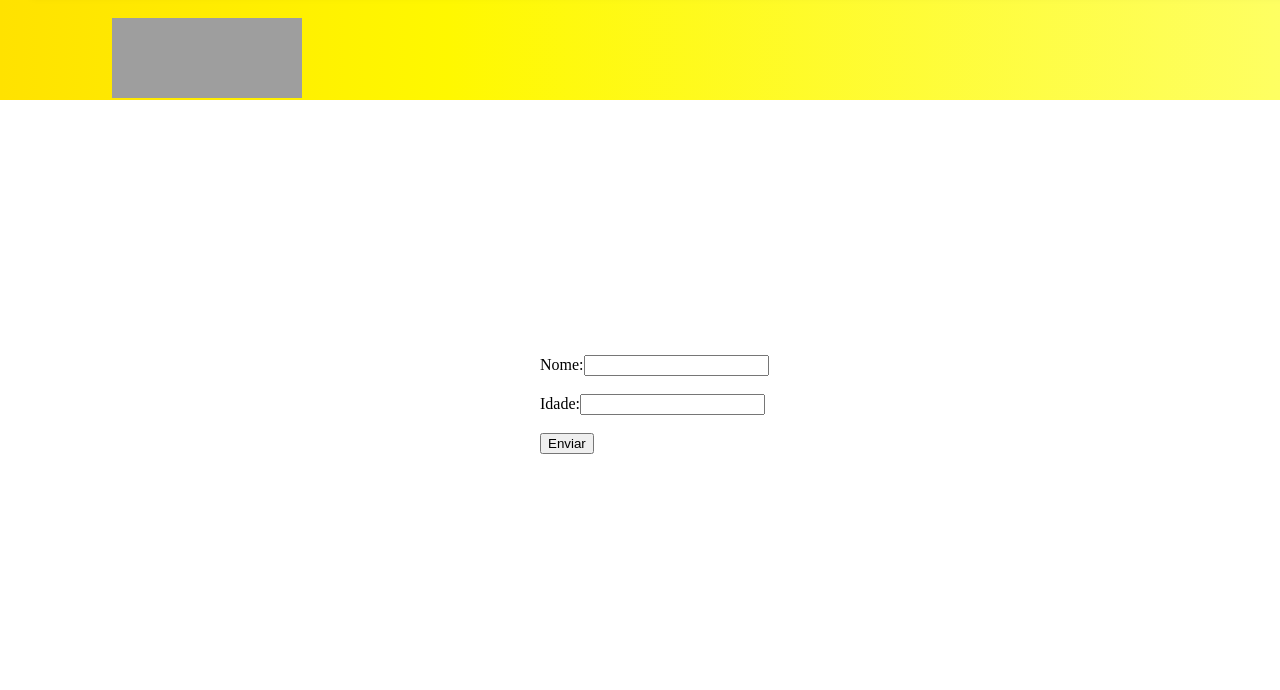
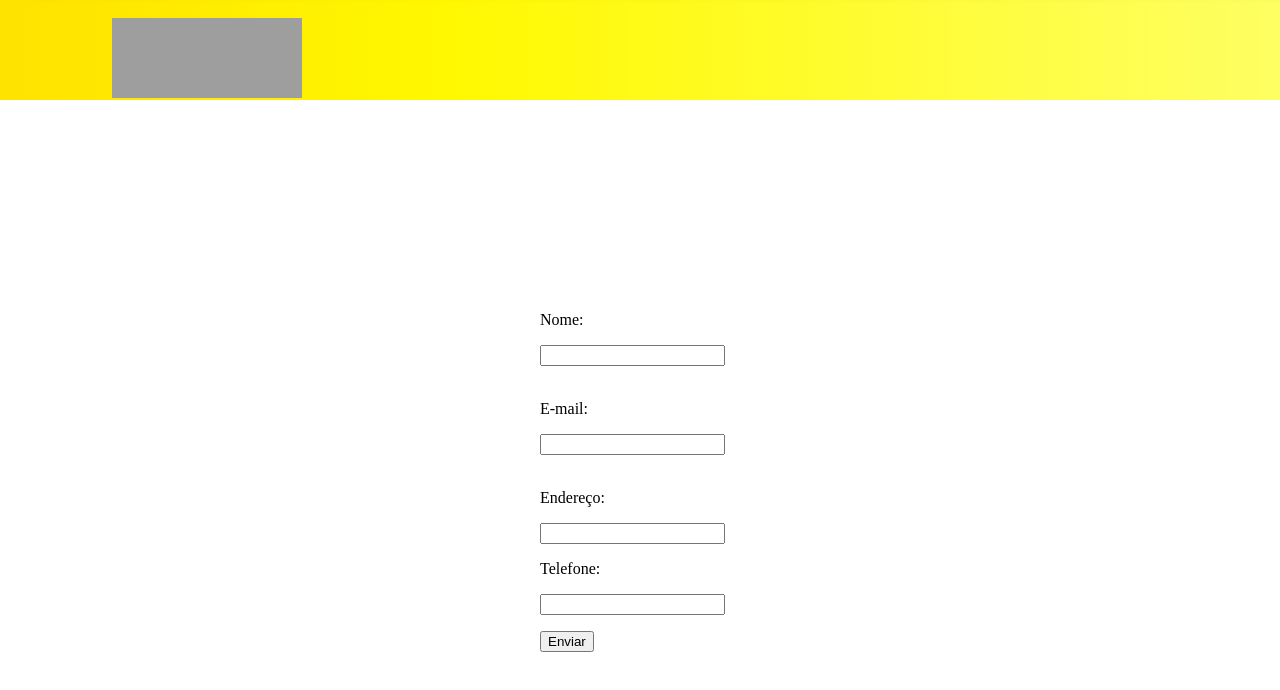
Before and after one commit to amandahp/formReact, a React (Create React App) app: page / in a window 1280 px wide. Shown: the top 690 px of the page. Built offline with nearby package versions, Linux system fonts and the light colour scheme; grey boxes are pictures that could not be loaded.

Commit message:
adding data

```diff
--- a/src/components/Form/textForm.js
+++ b/src/components/Form/textForm.js
@@ -1,17 +1,21 @@
 import React from "react";
 import { Formik, Form, Field, ErrorMessage } from "formik";
 
-function App() {
+function Register() {
   return (
-    <div className="App">
+    <div className="Register">
       <Formik
-        initialValues={{ id: "", password: "" }}
+        initialValues={{ name: "", email: "", address: "", number: "", }}
         validate={values => {
           const errors = {};
           if (!values.name) {
-            errors.name = "";
-          }
-          return errors;
+            errors.name = 'Nome é necessário';
+          }else if (!values.email) {
+            errors.name = 'E-mail é necessário';
+          } else {
+            return errors;
+        }
+
         }}
         onSubmit={(values, { setSubmitting }) => {
           setTimeout(() => {
@@ -21,18 +25,24 @@ function App() {
         }}
       >
         {({ isSubmitting }) => (
-          <Form>Nome:
+          <Form><p>Nome:</p>
             <Field type="text" name="name" />
             <br />
             <ErrorMessage name="name" component="div" />
-            <br />Idade:
-            <Field type="text" name="idade" />
+            <br /><p>E-mail:</p>
+            <Field type="text" name="email" />
             <br />
-            <ErrorMessage name="idade" component="div" />
+            <ErrorMessage name="email" component="div" />
+            <br /><p>Endereço:</p>
+            <Field type="text" name="address" />
             <br />
-            <button type="submit" disabled={isSubmitting}>
+            <ErrorMessage name="address" component="div" /><p>Telefone:</p>
+            <Field type="text" name="number" />
+            <br />
+            <ErrorMessage name="number" component="div" />
+            <p><button type="submit" disabled={isSubmitting}>
               Enviar
-            </button>
+            </button></p>
           </Form>
         )}
       </Formik>
@@ -40,4 +50,4 @@ function App() {
   );
 }
 
-export default App;
+export default Register;
--- a/src/components/container/Container.css
+++ b/src/components/container/Container.css
@@ -7,7 +7,7 @@
 .container-Form {
     position: absolute;
  	top: 50%; /* posiciona na metade da tela */
-    margin-top: -45px; /* e retrocede metade da altura */
+    margin-top: -105px; /* e retrocede metade da altura */
     left: 50%; /* posiciona na metade da tela */
     margin-left: -100px; /* e retrocede metade da largura */
 
```
